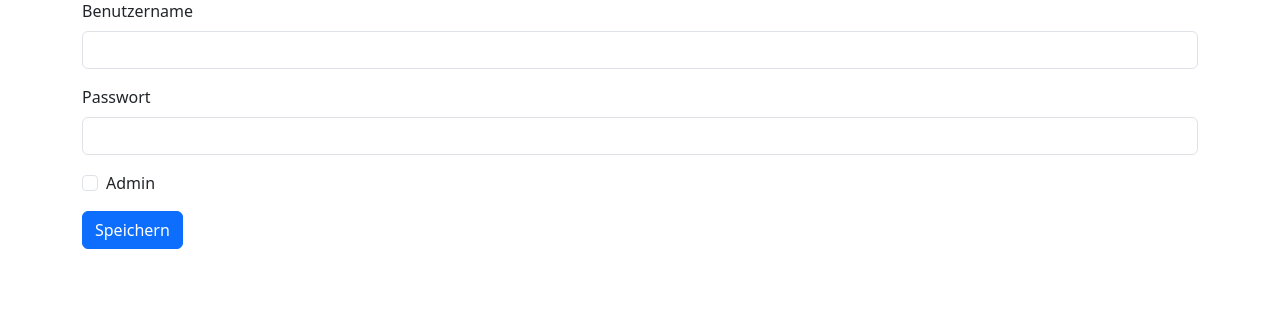
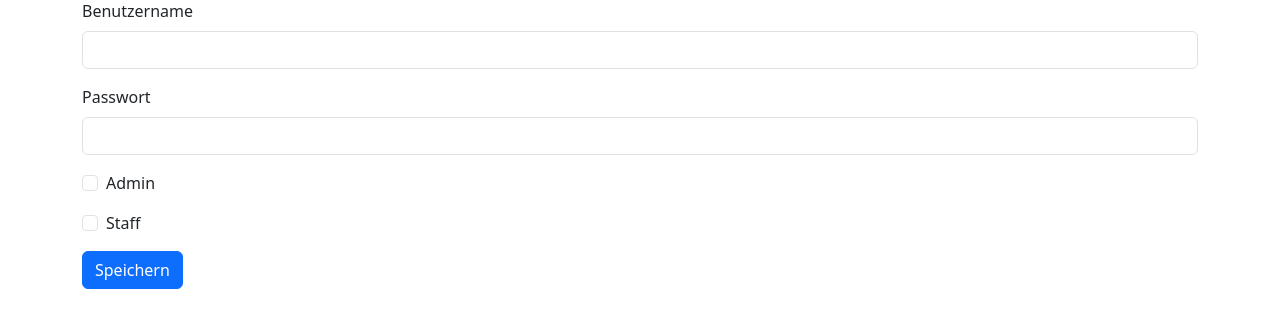
Before and after one commit to Phantomias1403/Lagerbestand, a Flask app: page /settings/users/new in a window 1280 px wide. Shown: the part 137-465 px from the top of the page. Run offline with Flask 3, Linux system fonts and the light colour scheme; a user stored in the database is signed in.

Commit message:
Update user_form.html

```diff
--- a/app/templates/user_form.html
+++ b/app/templates/user_form.html
@@ -21,6 +21,10 @@
     <input class="form-check-input" type="checkbox" id="is_admin" name="is_admin" value="1" {% if user and user.is_admin %}checked{% endif %}>
     <label class="form-check-label" for="is_admin">Admin</label>
   </div>
+  <div class="form-check mb-3">
+    <input class="form-check-input" type="checkbox" id="is_staff" name="is_staff" value="1" {% if user and user.is_staff %}checked{% endif %}>
+    <label class="form-check-label" for="is_staff">Staff</label>
+  </div>
   <button type="submit" class="btn btn-primary">Speichern</button>
 </form>
 {% endblock %}
```
